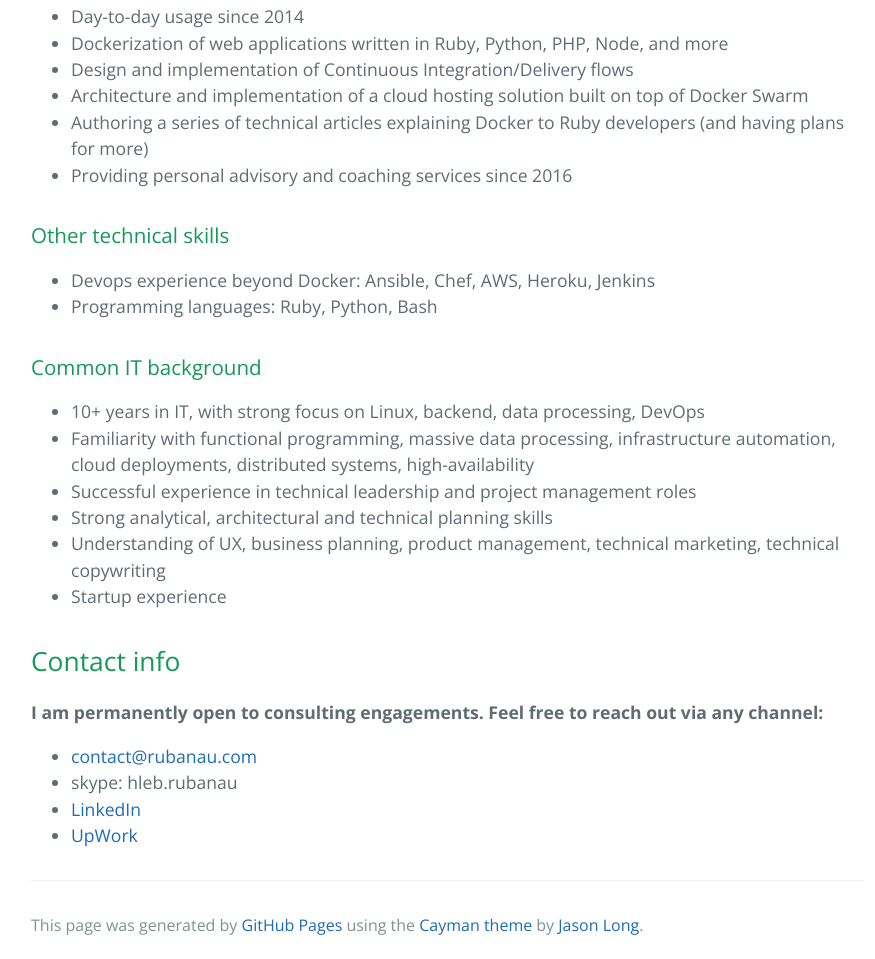
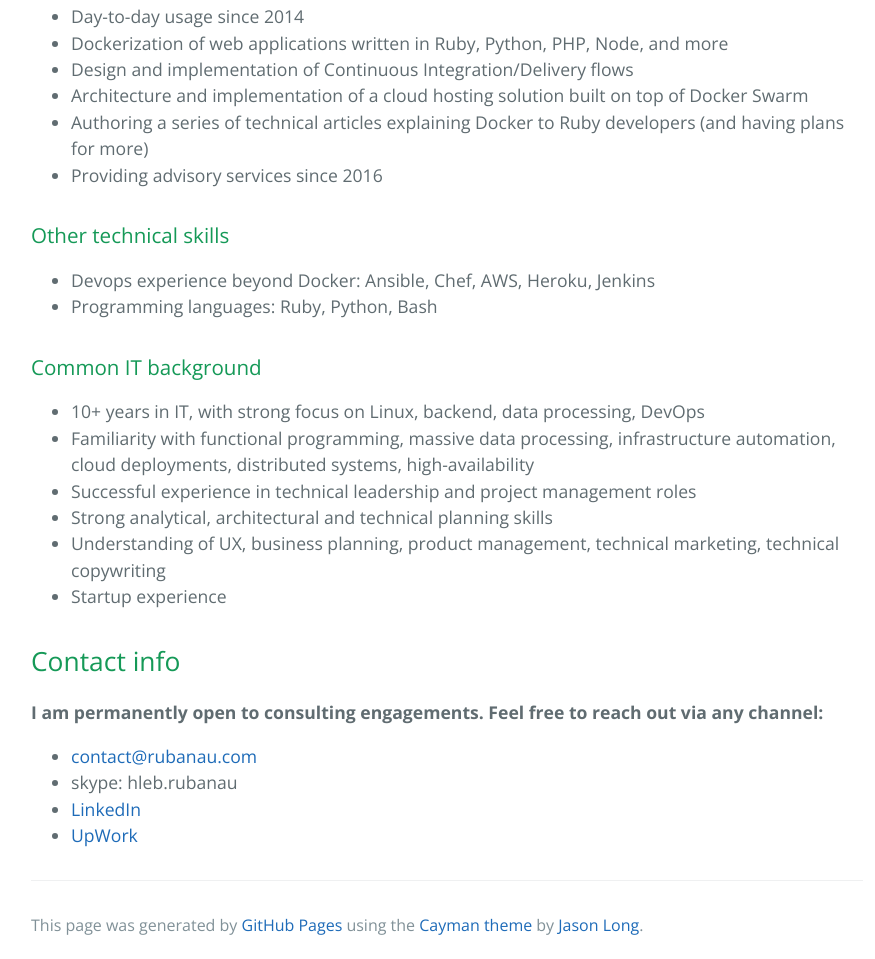
Before and after one commit to hleb-rubanau/hleb-rubanau, a plain HTML site: page index.html in a window 1280 px wide. Shown: the part 953-1912 px from the top of the page, without its empty margins (193-1068 px from the left). Drawn offline with nearby package versions, Linux system fonts and the light colour scheme.

Commit message:
remove "coaching"

```diff
--- a/index.html
+++ b/index.html
@@ -62,7 +62,7 @@
 <li>Design and implementation of Continuous Integration/Delivery flows</li>
 <li>Architecture and implementation of a cloud hosting solution built on top of Docker Swarm</li>
 <li>Authoring a series of technical articles explaining Docker to Ruby developers  (and having plans for more)</li>
-<li>Providing personal advisory and coaching services since 2016</li>
+<li>Providing advisory services since 2016</li>
 </ul>
 
 <h3>
```
